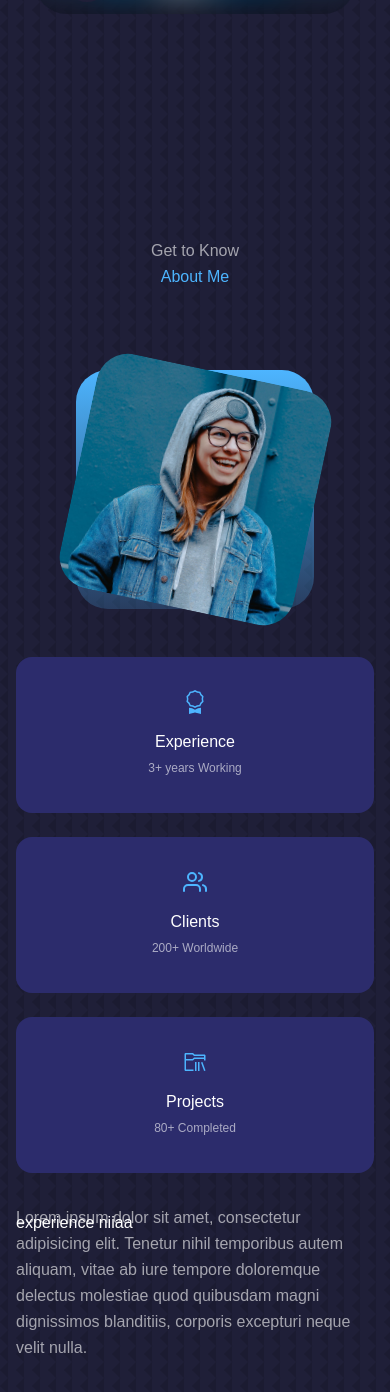
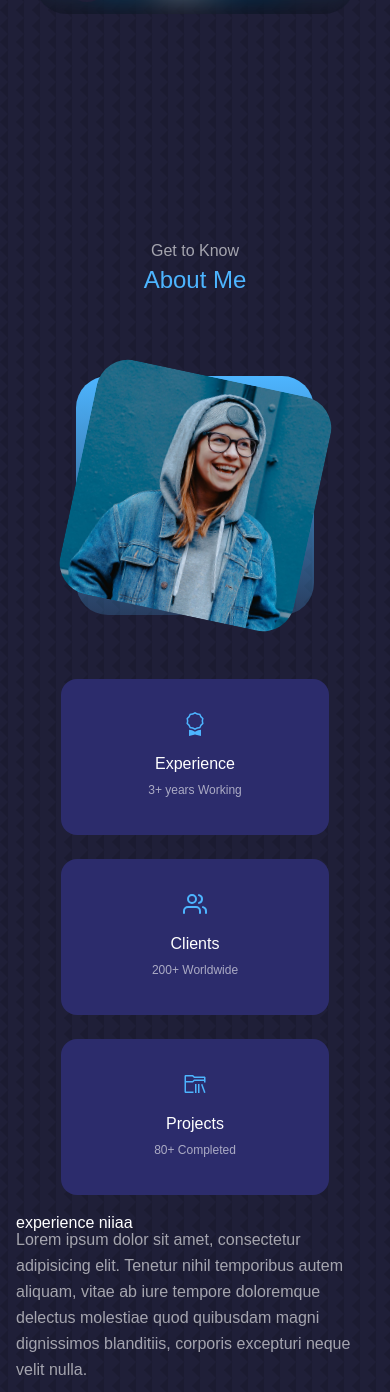
Before and after one commit to putuokky/nextjs-personal-web, a Next.js app: page / in a window 390 px wide. Shown: the part 798-2190 px from the top of the page. Built offline with nearby package versions, Linux system fonts and the light colour scheme.

Commit message:
section about done

```diff
--- a/components/About.js
+++ b/components/About.js
@@ -8,26 +8,26 @@ export default function About() {
     <section id='about'>
       <h5>Get to Know</h5>
       <h2>About Me</h2>
-      <div className='about_container grid grid-cols-1 md:grid-cols-2 gap-0 md:gap-[15%]'>
-        <div className='about_me w-2/3 mt-8 mx-auto mb-12 aspect-square rounded-[2rem] bg-gradient-to-b from-primary to-primary/20 grid place-items-center md:mx-auto md:mt-4 md:mb-6 md:w-1/2 lg:w-full lg:mt-2 lg:mb-4'>
-          <div className='about_me_image rounded-[2rem] overflow-hidden rotate-12 duration-300 ease-out hover:rotate-0'>
+      <div className='grid grid-cols-1 gap-0 lg:grid-cols-2'>
+        <div className='w-2/3 mt-8 mx-auto mb-16 aspect-square rounded-[2rem] bg-gradient-to-b from-primary to-primary/20 grid place-items-center lg:mt-0'>
+          <div className='rounded-[2rem] overflow-hidden rotate-12 duration-300 ease-out hover:rotate-0'>
             <img src="/assets/me-about.jpg" alt='About Image' />
           </div>
         </div>
         <div className='about_content'>
-          <div className='about_cards grid grid-cols-1 gap-6 md:grid-cols-3'>
-            <article className='about_card bg-tema-secondary border-[1px] border-solid border-transparent rounded-2xl p-8 text-center hover:bg-transparent hover:border-tema-secondary hover:cursor-default'>
-              <BsAward className='about_icon text-primary text-2xl mb-4 mx-auto' />
+          <div className='grid grid-cols-1 gap-6 w-3/4 mx-auto sm:grid-cols-2 sm:w-full md:grid-cols-3'>
+            <article className='bg-tema-secondary border-[1px] border-solid border-transparent rounded-2xl p-8 text-center hover:bg-transparent hover:border-tema-secondary hover:cursor-default'>
+              <BsAward className='text-primary text-2xl mb-4 mx-auto' />
               <h5 className="text-base">Experience</h5>
               <small className="text-xs text-light">3+ years Working</small>
             </article>
-            <article className='about_card bg-tema-secondary border-[1px] border-solid border-transparent rounded-2xl p-8 text-center hover:bg-transparent hover:border-tema-secondary hover:cursor-default'>
-              <FiUsers className='about_icon text-primary text-2xl mb-4 mx-auto' />
+            <article className='bg-tema-secondary border-[1px] border-solid border-transparent rounded-2xl p-8 text-center hover:bg-transparent hover:border-tema-secondary hover:cursor-default'>
+              <FiUsers className='text-primary text-2xl mb-4 mx-auto' />
               <h5 className="text-base">Clients</h5>
               <small className="text-xs text-light">200+ Worldwide</small>
             </article>
-            <article className='about_card bg-tema-secondary border-[1px] border-solid border-transparent rounded-2xl p-8 text-center hover:bg-transparent hover:border-tema-secondary hover:cursor-default'>
-              <VscFolderLibrary className='about_icon text-primary text-2xl mb-4 mx-auto' />
+            <article className='bg-tema-secondary border-[1px] border-solid border-transparent rounded-2xl p-8 text-center hover:bg-transparent hover:border-tema-secondary hover:cursor-default'>
+              <VscFolderLibrary className='text-primary text-2xl mb-4 mx-auto' />
               <h5 className="text-base">Projects</h5>
               <small className="text-xs text-light">80+ Completed</small>
             </article>
--- a/styles/globals.css
+++ b/styles/globals.css
@@ -41,6 +41,10 @@ h5 {
 
 h1 {
   @apply text-4xl;
+}
+
+h2 {
+  @apply text-2xl;
 }
 
 section {
@@ -105,14 +109,3 @@ nav a.active {
   background: var(--color-bg);
   color: var(--color-white);
 }
-
-/* ========== MEDIA QUERIES (MEDIUM DEVICES) ========== */
-/* @media screen and (max-width: 600px) {
-  .container {
-    width: var(--container-width-sm);
-  }
-
-  section>h2 {
-    margin-bottom: 2rem;
-  }
-} */
```
